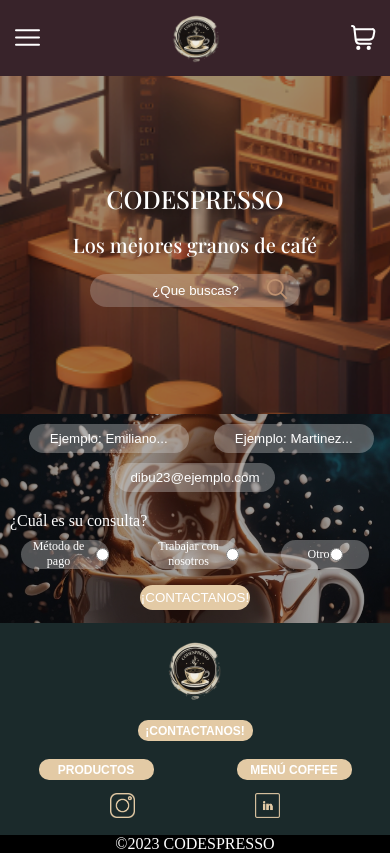
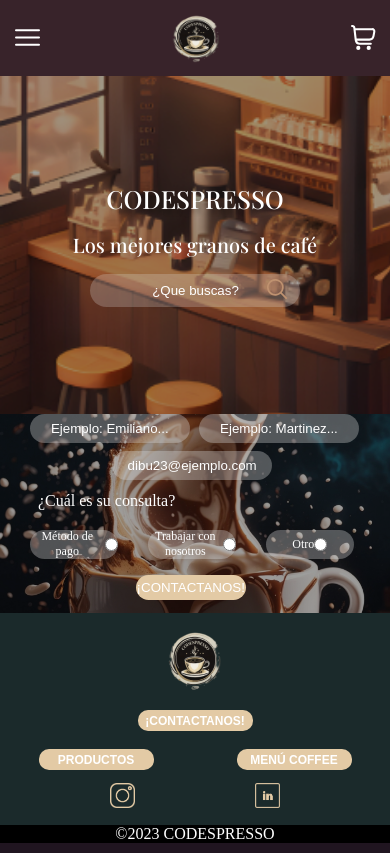
Before and after one commit to IIAGUSII/Proyecto-Coffe, a React (Vite) app: page /contact in a window 390 px wide. Built offline with nearby package versions, Linux system fonts and the light colour scheme; no server answers.

Commit message:
correcciones responsive

```diff
--- a/src/Styles/FormContact.css
+++ b/src/Styles/FormContact.css
@@ -9,18 +9,40 @@
   background-image: url(../assets/img/back_form.jpg);
   background-repeat: no-repeat;
   background-size: cover;
+  overflow: hidden;
+
 }
 
 .formulary {
   background-color: #00000060;
   display: flex;
+  justify-content: center;
+
+
 }
 
 .form_name {
-  display: flex;
-  justify-content: space-around;
-  flex-wrap: wrap;
-  margin: 10px;
+  display: grid;
+  grid-template-columns: repeat(20, 5%);
+  grid-template-rows: repeat(4, auto);
+  grid-row-gap: 15%;
+
+
+}
+#first_name{
+  grid-column: 4/5;
+  grid-row: 1/2;
+
+}
+#last_name{
+  grid-column: 11/12;
+  grid-row: 1/2;
+  margin-left:4px;
+}
+#email{
+  grid-column: 8/9;
+  grid-row: 2/3;
+  margin-left:-12px;
 }
 
 .inputs_form {
@@ -36,19 +58,34 @@
   text-align: center;
 }
 
-.input_mail {
-  margin: 10px;
+.text_form {
+  display: grid;
+  grid-template-columns: repeat(8, 1f);
+  grid-template-rows: repeat(2, auto);
+  margin: 20px;
 }
-
-.text_form {
-  display: flex;
-  margin: 10px;
+.text_form p{
+  grid-column:2/6;
+  grid-row: 1/2;
 }
 
 .radios_consult {
-  display: flex;
-  justify-content: space-around;
+  display: grid;
+  grid-template-columns: repeat(20, 5%);
+  grid-template-rows: repeat(3, auto);
   margin-bottom: 1rem;
+}
+.pay{
+  grid-column: 4/5;
+  grid-row: 1/2;
+}
+.work{
+  grid-column: 9/10;
+  grid-row: 1/2;
+}
+.other{
+  grid-column: 14/15;
+  grid-row: 1/2;
 }
 
 .radios_consult p {
@@ -68,8 +105,10 @@
 }
 
 .button {
-  display: flex;
-  justify-content: center;
+  display: grid;
+  grid-template-columns: repeat(10, 10%);
+  grid-template-rows: repeat(2, auto);
+
 }
 
 .btn_form {
@@ -79,4 +118,7 @@
   border-radius: 80px;
   border: none;
   margin-bottom: 1em;
+  grid-column: 5/6;
+  grid-row: 1/2;
+  margin-left: -12px;
 }
--- a/src/assets/components/FormContact.jsx
+++ b/src/assets/components/FormContact.jsx
@@ -41,7 +41,7 @@
               name="last_name"
               required
             />
-            <div className="input_mail">
+
               <label className="labels_form" htmlFor="email"></label>
               <input
                 ref={mail}
@@ -52,10 +52,10 @@
                 name="email"
                 required
               />
-            </div>
+
           </div>
           <label className="text_form" htmlFor="consult">
-            ¿Cuál es su consulta?
+            <p>¿Cuál es su consulta?</p>
           </label>
           <div className="radios_consult">
             <label className="input_consult pay" htmlFor="pay">
@@ -64,11 +64,11 @@
             </label>
             <label className="input_consult work" htmlFor="work">
               <p>Trabajar con nosotros</p>
-              <input ref={workWithUs} className="" name="work" type="radio" />
+              <input ref={workWithUs} className="" name="pay" type="radio" />
             </label>
             <label className="input_consult other" htmlFor="other">
               <p>Otro</p>
-              <input ref={forOther} className="" name="other" type="radio" />
+              <input ref={forOther} className="" name="pay" type="radio" />
             </label>
           </div>
           <div className="button">
```
